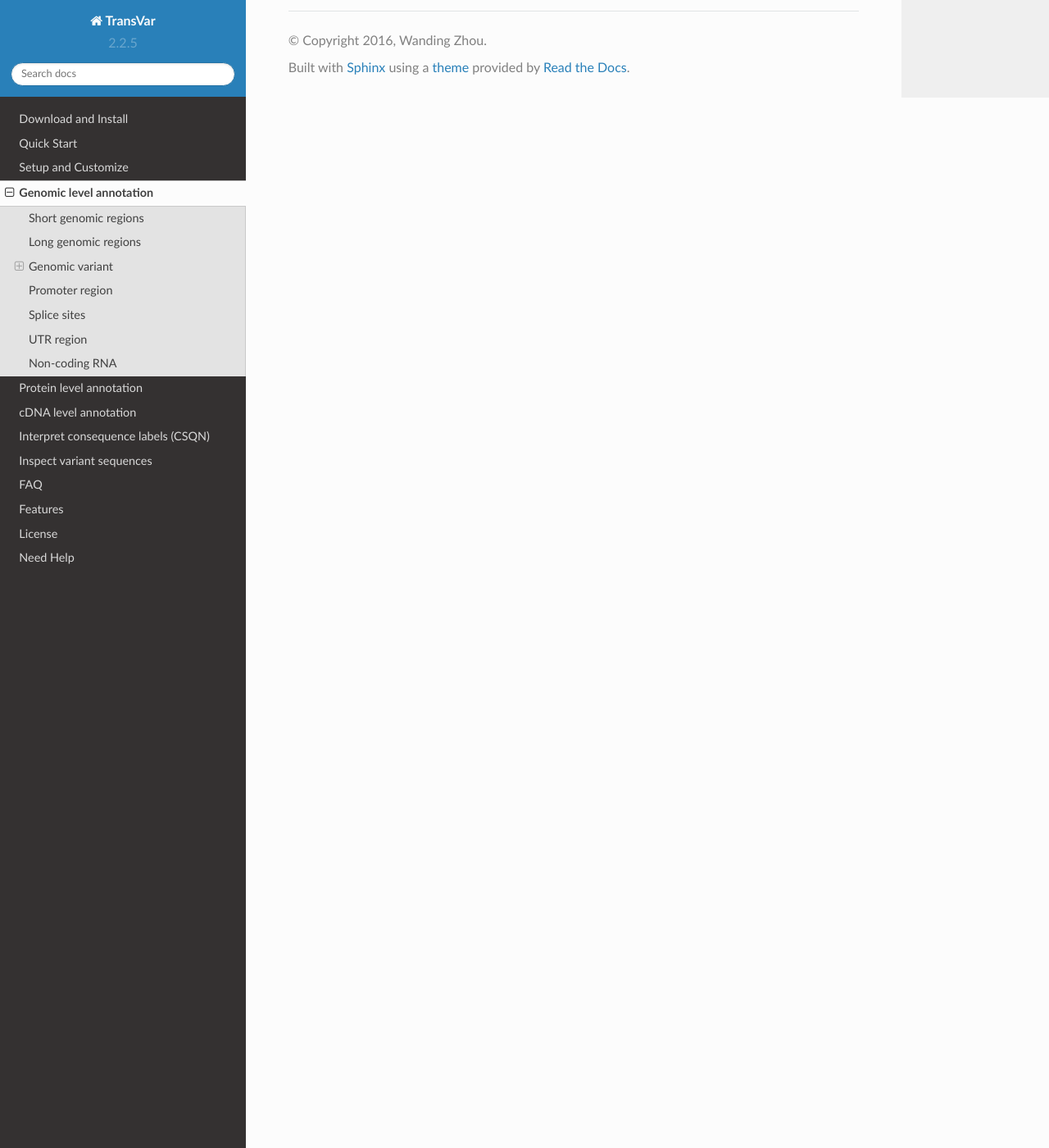
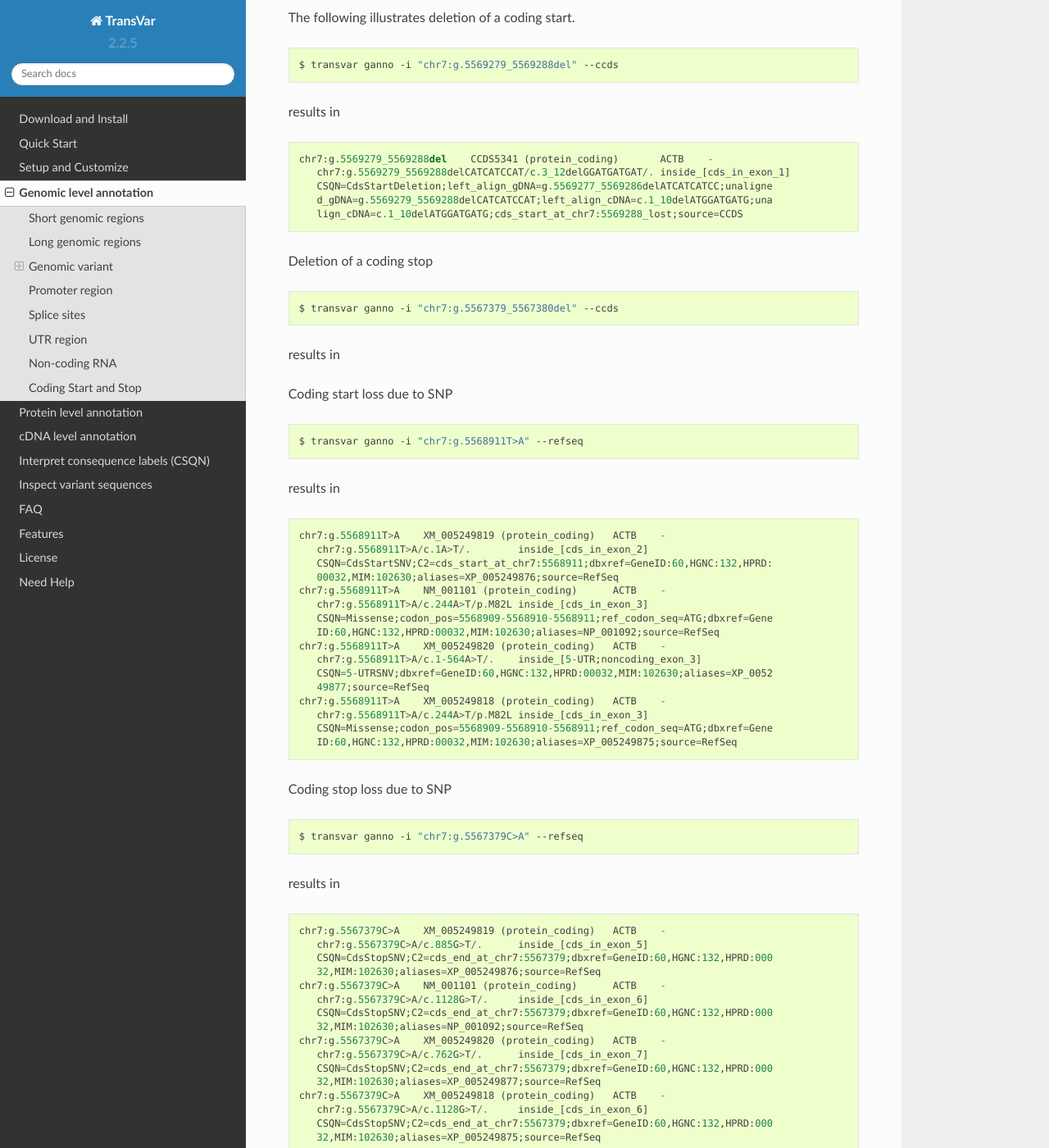
Before and after one commit to zwdzwd/transvar, a Sphinx documentation site: the page built from docs/source/annotation_from_genomic_level.rst, in a window 1280 px wide and 1400 px high, scrolled down 11662 px. Shown: the whole window at 82% size. Built offline with Sphinx 7.4.7 and the Read the Docs theme 2.0.0, drawn with Linux system fonts in a browser that asks for light colours; some of the changed text lies outside the part shown.

Commit message:
update to wiki of coding start/stop

```diff
--- a/docs/source/annotation_from_cdna_level.rst
+++ b/docs/source/annotation_from_cdna_level.rst
@@ -311,8 +311,8 @@ When block substitution occurs **across splice site**, TransVar put a tag in the
 
    A1CF:c.1459_1460+3delinsCC	CCDS7241 (protein_coding)	A1CF	-
       chr10:g.52570797_52570801delinsGG/c.1459_1460+3delinsCC/.	from_[intron_between_exon_9_and_10]_to_[cds_in_exon_9]
-      CSQN=SpliceDonorSubstitution;C2=donor_splice_site_on_exon_9_at_chr10:52570799
-      _lost;source=CCDS
+      CSQN=SpliceDonorBlockSubstitution;C2=donor_splice_site_on_exon_9_at_chr10:525
+      70799_lost;source=CCDS
 
 duplication
 ^^^^^^^^^^^^^^^
--- a/docs/source/annotation_from_genomic_level.rst
+++ b/docs/source/annotation_from_genomic_level.rst
@@ -608,3 +608,86 @@ results in
    chr1:g.29560_29570	ENST00000473358 (lincRNA)	MIR1302-10	+
       chr1:g.29560_29570/c.7_17/.	inside_[noncoding_exon_1]
       source=Ensembl
+
+Coding Start and Stop
+#######################
+
+The following illustrates deletion of a coding start.
+
+.. code:: bash
+
+   $ transvar ganno -i "chr7:g.5569279_5569288del" --ccds
+
+results in
+
+::
+
+   chr7:g.5569279_5569288del	CCDS5341 (protein_coding)	ACTB	-
+      chr7:g.5569279_5569288delCATCATCCAT/c.3_12delGGATGATGAT/.	inside_[cds_in_exon_1]
+      CSQN=CdsStartDeletion;left_align_gDNA=g.5569277_5569286delATCATCATCC;unaligne
+      d_gDNA=g.5569279_5569288delCATCATCCAT;left_align_cDNA=c.1_10delATGGATGATG;una
+      lign_cDNA=c.1_10delATGGATGATG;cds_start_at_chr7:5569288_lost;source=CCDS
+
+Deletion of a coding stop
+
+.. code:: bash
+
+   $ transvar ganno -i "chr7:g.5567379_5567380del" --ccds
+
+results in
+
+
+Coding start loss due to SNP
+
+.. code:: bash
+
+   $ transvar ganno -i "chr7:g.5568911T>A" --refseq
+
+results in
+
+::
+
+   chr7:g.5568911T>A	XM_005249819 (protein_coding)	ACTB	-
+      chr7:g.5568911T>A/c.1A>T/.	inside_[cds_in_exon_2]
+      CSQN=CdsStartSNV;C2=cds_start_at_chr7:5568911;dbxref=GeneID:60,HGNC:132,HPRD:
+      00032,MIM:102630;aliases=XP_005249876;source=RefSeq
+   chr7:g.5568911T>A	NM_001101 (protein_coding)	ACTB	-
+      chr7:g.5568911T>A/c.244A>T/p.M82L	inside_[cds_in_exon_3]
+      CSQN=Missense;codon_pos=5568909-5568910-5568911;ref_codon_seq=ATG;dbxref=Gene
+      ID:60,HGNC:132,HPRD:00032,MIM:102630;aliases=NP_001092;source=RefSeq
+   chr7:g.5568911T>A	XM_005249820 (protein_coding)	ACTB	-
+      chr7:g.5568911T>A/c.1-564A>T/.	inside_[5-UTR;noncoding_exon_3]
+      CSQN=5-UTRSNV;dbxref=GeneID:60,HGNC:132,HPRD:00032,MIM:102630;aliases=XP_0052
+      49877;source=RefSeq
+   chr7:g.5568911T>A	XM_005249818 (protein_coding)	ACTB	-
+      chr7:g.5568911T>A/c.244A>T/p.M82L	inside_[cds_in_exon_3]
+      CSQN=Missense;codon_pos=5568909-5568910-5568911;ref_codon_seq=ATG;dbxref=Gene
+      ID:60,HGNC:132,HPRD:00032,MIM:102630;aliases=XP_005249875;source=RefSeq
+
+
+Coding stop loss due to SNP
+
+.. code:: bash
+
+   $ transvar ganno -i "chr7:g.5567379C>A" --refseq
+
+results in
+
+::
+
+   chr7:g.5567379C>A	XM_005249819 (protein_coding)	ACTB	-
+      chr7:g.5567379C>A/c.885G>T/.	inside_[cds_in_exon_5]
+      CSQN=CdsStopSNV;C2=cds_end_at_chr7:5567379;dbxref=GeneID:60,HGNC:132,HPRD:000
+      32,MIM:102630;aliases=XP_005249876;source=RefSeq
+   chr7:g.5567379C>A	NM_001101 (protein_coding)	ACTB	-
+      chr7:g.5567379C>A/c.1128G>T/.	inside_[cds_in_exon_6]
+      CSQN=CdsStopSNV;C2=cds_end_at_chr7:5567379;dbxref=GeneID:60,HGNC:132,HPRD:000
+      32,MIM:102630;aliases=NP_001092;source=RefSeq
+   chr7:g.5567379C>A	XM_005249820 (protein_coding)	ACTB	-
+      chr7:g.5567379C>A/c.762G>T/.	inside_[cds_in_exon_7]
+      CSQN=CdsStopSNV;C2=cds_end_at_chr7:5567379;dbxref=GeneID:60,HGNC:132,HPRD:000
+      32,MIM:102630;aliases=XP_005249877;source=RefSeq
+   chr7:g.5567379C>A	XM_005249818 (protein_coding)	ACTB	-
+      chr7:g.5567379C>A/c.1128G>T/.	inside_[cds_in_exon_6]
+      CSQN=CdsStopSNV;C2=cds_end_at_chr7:5567379;dbxref=GeneID:60,HGNC:132,HPRD:000
+      32,MIM:102630;aliases=XP_005249875;source=RefSeq
```
Also changed, not shown: docs/source/interpret_variant_consequence.rst (+6 -2 lines), 4 other files.
